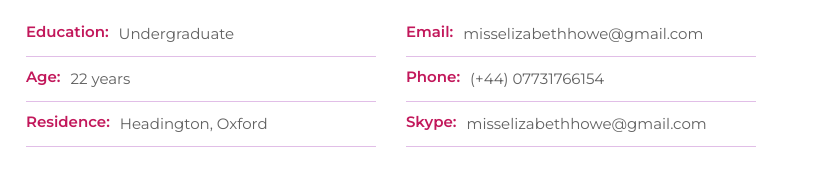
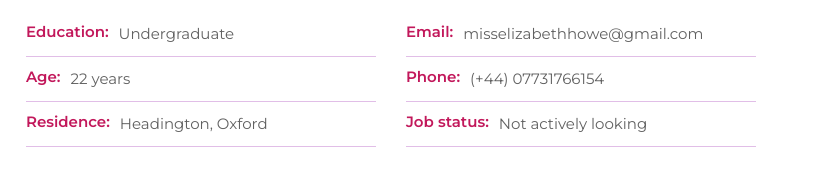
Before and after one commit to mshadab16/misselizabethhowe, a plain HTML site: page index.html in a window 1280 px wide. Shown: the part 1252-1421 px from the top of the page, 454-1280 px from the left. Drawn offline with Linux system fonts and the light colour scheme.

Commit message:
Add files via upload

```diff
--- a/index.html
+++ b/index.html
@@ -102,18 +102,18 @@
                                     <label>Residence:</label>
                                     <p>Headington, Oxford</p>
                                 </div>
-                                <div class="list">
+                                <!-- <div class="list">
                                     <label>Skype:</label>
                                     <p>misselizabethhowe@gmail.com</p>
-                                </div>
+                                </div> -->
                                 <!-- <div class="list">
                                     <label>Role Model:</label>
                                     <p>Norman Wisdom</p>
-                                </div>
+                                </div> -->
                                 <div class="list">
                                     <label>Job status:</label>
                                     <p>Not actively looking</p>
-                                </div> -->
+                                </div>
                             </div>
                             <!-- social -->
                             <div class="social-links">
```
